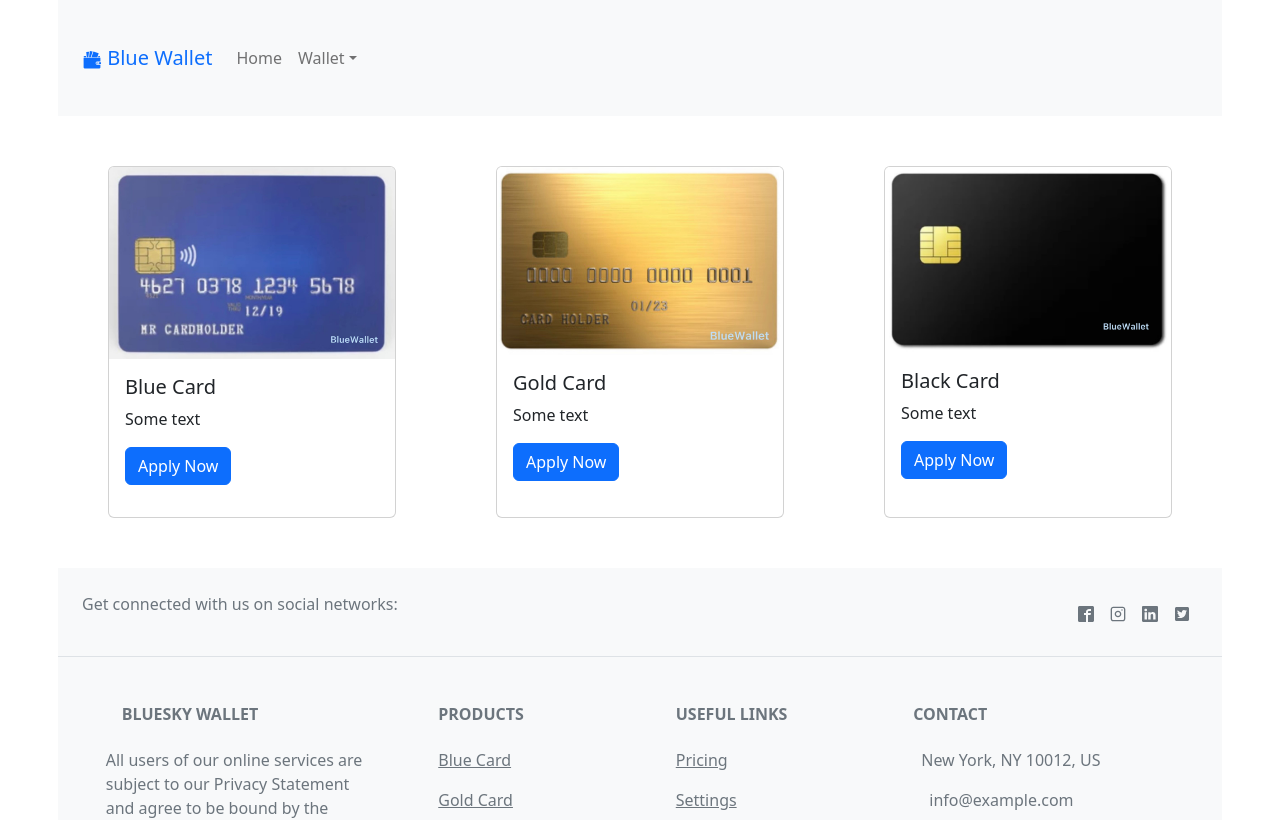
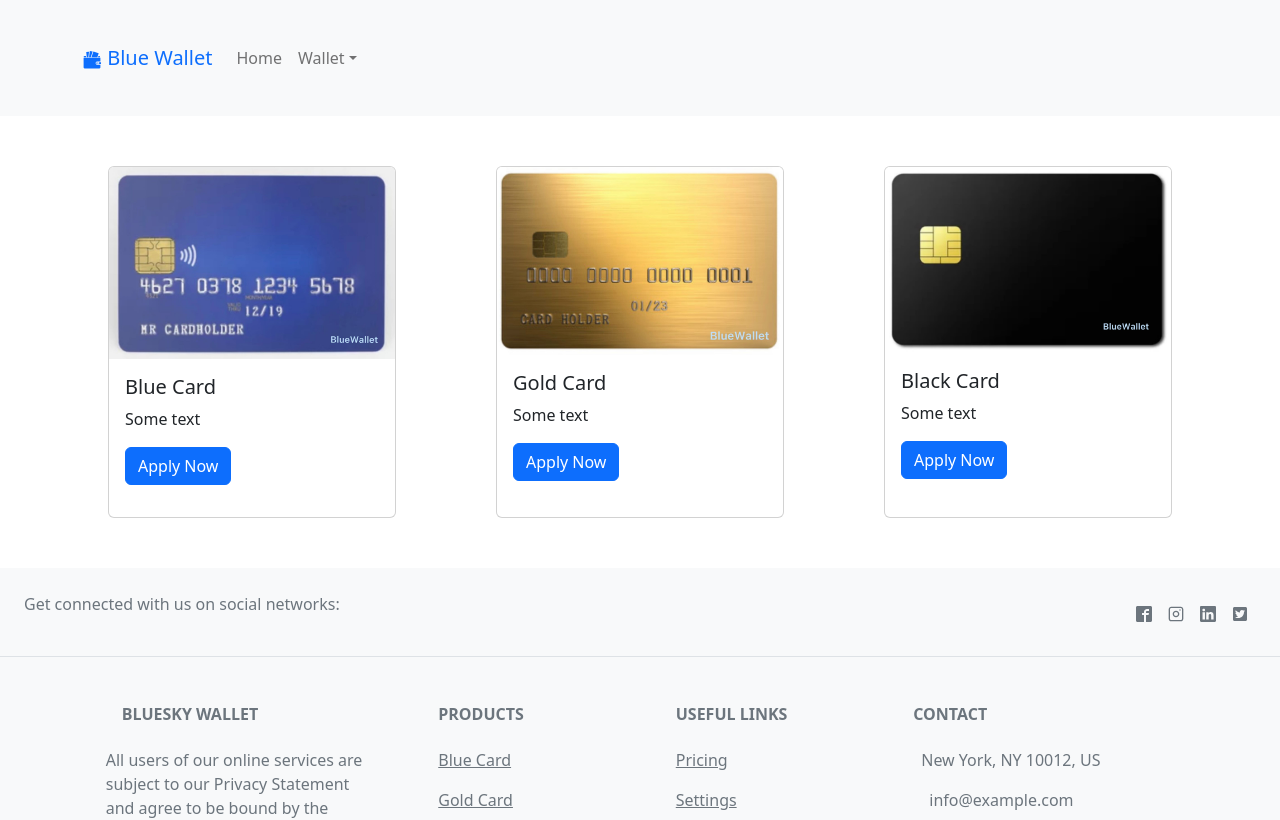
Before and after one commit to gkutieva/react-banking, a React (Create React App) app: page /home in a window 1280 px wide. Shown: the top 820 px of the page. Built offline with nearby package versions, Linux system fonts and the light colour scheme.

Commit message:
final css changes

```diff
--- a/public/index.html
+++ b/public/index.html
@@ -29,7 +29,7 @@
   </head>
   <body>
     <noscript>You need to enable JavaScript to run this app.</noscript>
-    <div id="root"></div>
+    <div id="root" style="width: 100%;"></div>
     <!--
       This HTML file is a template.
       If you open it directly in the browser, you will see an empty page.
--- a/src/App.css
+++ b/src/App.css
@@ -1,5 +1,9 @@
 :root {
   --box-shadow: 0 1px 3px rgba(0, 0, 0, 0.12), 0 1px 2px rgba(0, 0, 0, 0.24);
+}
+
+.root {
+  width: auto;
 }
 
 * {
@@ -148,3 +152,9 @@ input[type='number'] {
 .list li:hover .delete-btn {
   opacity: 1;
 }
+
+.header {
+  display: flex;
+  justify-content: center;
+  width:100%;
+}
--- a/src/components/NavBar.jsx
+++ b/src/components/NavBar.jsx
@@ -7,7 +7,7 @@ import {GiWallet} from 'react-icons/gi';
 
 export const NavBar = () => {
   return (
-    <div>
+    <div id='nav-bar'>
         <Navbar bg="light" expand="lg">
           <Container className='container-nav'>
               <Navbar.Brand style={{ color: '#0d6efd' }} href="/home"><GiWallet /> Blue Wallet</Navbar.Brand>
```
